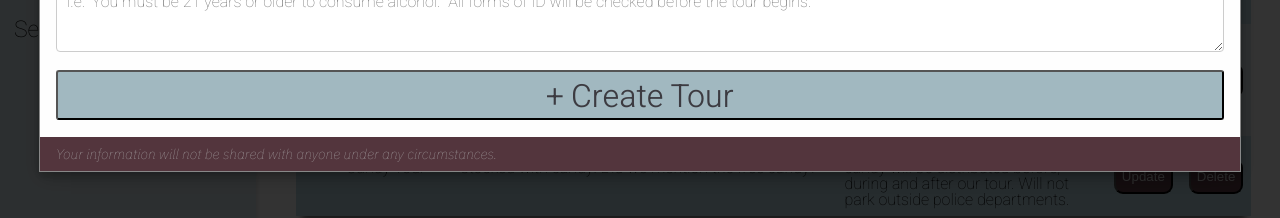
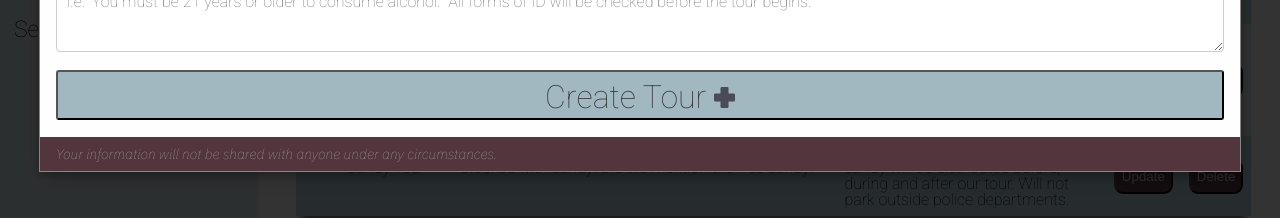
Before and after one commit to AndrewMFlak/very-simple-design, a website: page public/operator.html in a window 1280 px wide. Both pictures are taken after a click on the element "Create a Tour". Shown: the part 377-595 px from the top of the page. Drawn offline with nearby package versions, Linux system fonts and the light colour scheme; a web font is replaced by a local one.

Commit message:
Midnight update

```diff
--- a/public/operator.html
+++ b/public/operator.html
@@ -433,7 +433,7 @@
                         <<< Back</p>
                             <p class="modal-status">Step 1 of 4</p>
                             <p class="next-button" id="create-tour-two-of-four">Next >>> </p> -->
-                            <button id="create-button" class="trigger">+ Create Tour</button>
+                            <button id="create-button" class="trigger">Create Tour <img src="images/plus-icon.png" id="plus-icon-modal" alt="plus"> </button>
 
 
 
--- a/public/style/style.css
+++ b/public/style/style.css
@@ -681,7 +681,7 @@ label {
     border-radius: 3px;
     font-family: Heebo, sans-serif;
     font-size: 32px;
-    font-weight:300;
+    font-weight:100;
 
 }
 
@@ -974,6 +974,14 @@ padding: 5px;
     padding-top: 13.5px;
     margin-left:-4px;
     float: left;
+}
+
+#plus-icon-modal {
+    height: 21px;
+    cursor: pointer;
+    padding-top: 13.5px;
+    margin-left: 0px;
+
 }
 
 #plane-icon {
```
